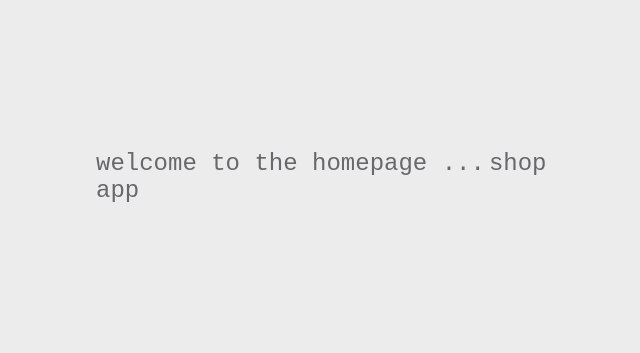
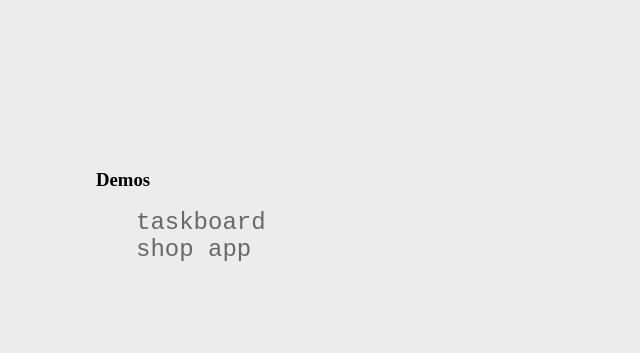
Before and after one commit to lutsker/lutsker.github.io, a website: page index.html in a window 1280 px wide. Shown: the part 250-603 px from the top of the page, without its empty margins (224-864 px from the left). Drawn offline with Linux system fonts and the light colour scheme.

Commit message:
change links

```diff
--- a/css/style.css
+++ b/css/style.css
@@ -23,3 +23,7 @@ a:hover {
     text-decoration: none;
     color: rgb(84, 84, 87);
 }
+
+li {
+    list-style-type: none;
+}
--- a/index.html
+++ b/index.html
@@ -8,8 +8,11 @@
     </head>
     <body>
         <div class="box">
-            <a href="/homepage">welcome to the homepage ...</a>
-            <a href="/shopping/">shop app</a>
+            <h3>Demos</h3>
+        <ul>
+            <li><a href="/homepage">taskboard</a></li>
+            <li><a href="/shopping/">shop app</a></li>
+        </ul>
         </div>
     </body>
     <script src="/js/app.js"></script>
```
